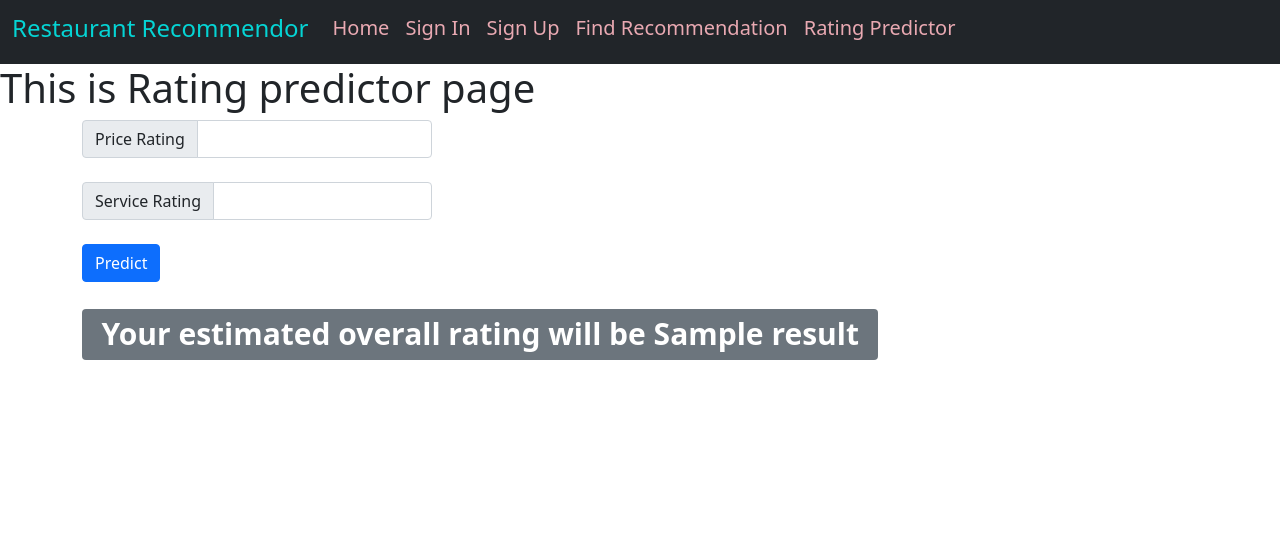
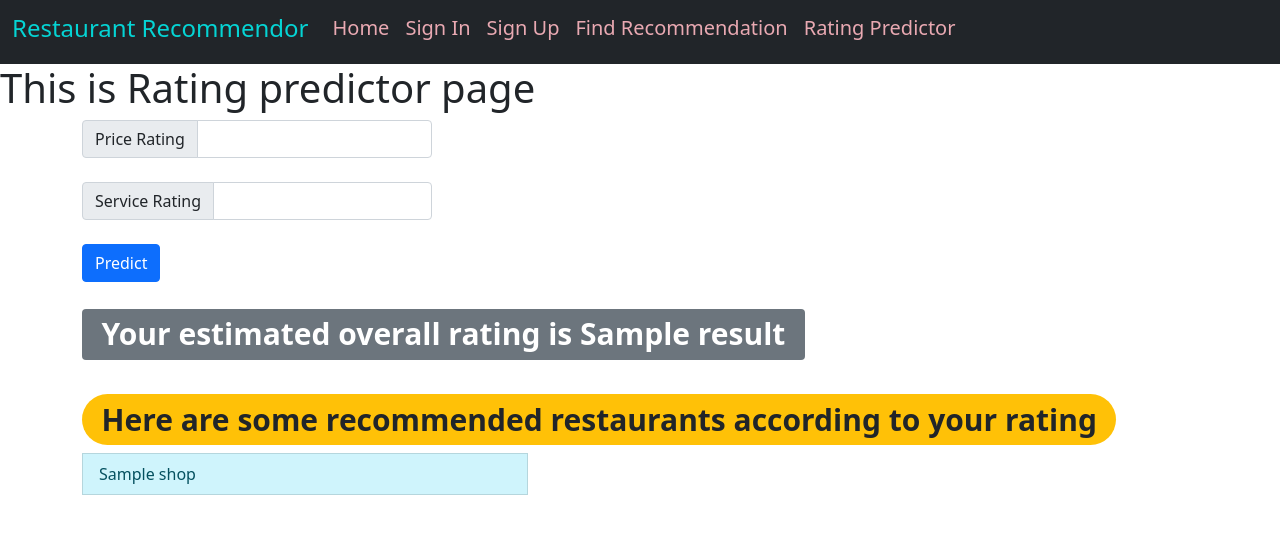
Before and after one commit to Eshan666/Restaurant-Recommendation, a Django app: template restaurant/restaurantapp/templates/restaurantapp/ratingPredictor.html in a window 1280 px wide. Shown: the top 534 px of the page. Run offline with Django 3.2, Linux system fonts and the light colour scheme; the template is opened without the code that fills it: most values are stand-ins (such as "Sample title", 1, 10 or a date in 2020).

Commit message:
listed some rtestaurants

```diff
--- a/restaurant/restaurantapp/templates/restaurantapp/ratingPredictor.html
+++ b/restaurant/restaurantapp/templates/restaurantapp/ratingPredictor.html
@@ -3,6 +3,10 @@
 <style>
     .text1 {
         width: 350px;
+    }
+    .shops{
+        width: 40%;
+
     }
 </style>
 <h1>This is Rating predictor page</h1>
@@ -24,7 +28,12 @@
     <br>
     {% if result %}
 
-    <h1 class="info"><span class="badge bg-secondary">Your estimated overall rating will be {{result}}</span></h1>
+    <h1 class="info"><span class="badge bg-secondary">Your estimated overall rating is {{result}}</span></h1>
+    <br>
+    <h1 class="info"><span class="badge rounded-pill bg-warning text-dark">Here are some recommended restaurants according to your rating</span></h1>
+    {% for shop in shops %}
+    <a class="list-group-item list-group-item-action list-group-item-info shops">{{shop}}</a>
+    {% endfor %}
     {%endif%}
 </div>
 {%endblock%}
```
Also changed, not shown: restaurant/restaurantapp/views.py (+31 -23 lines), restaurant/db.sqlite3.
